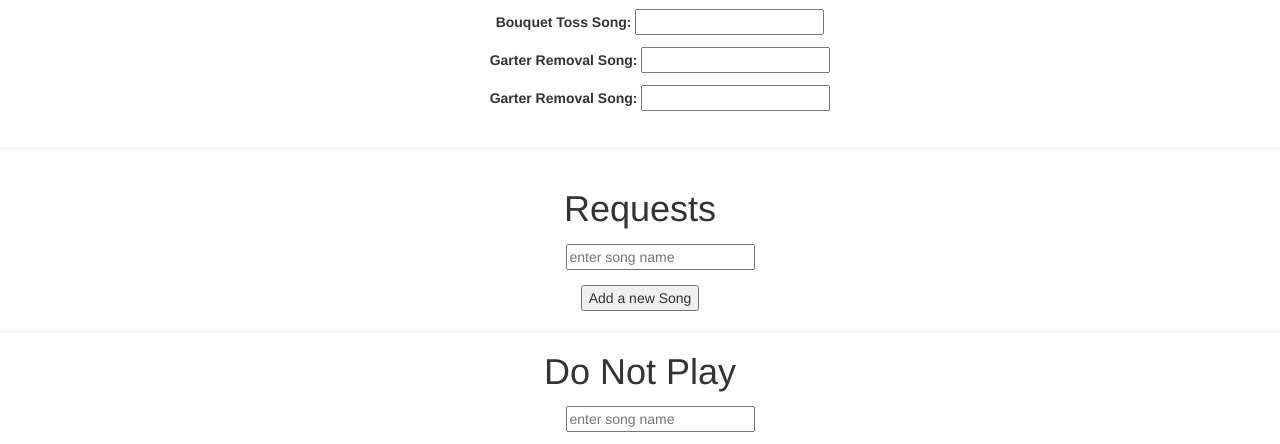
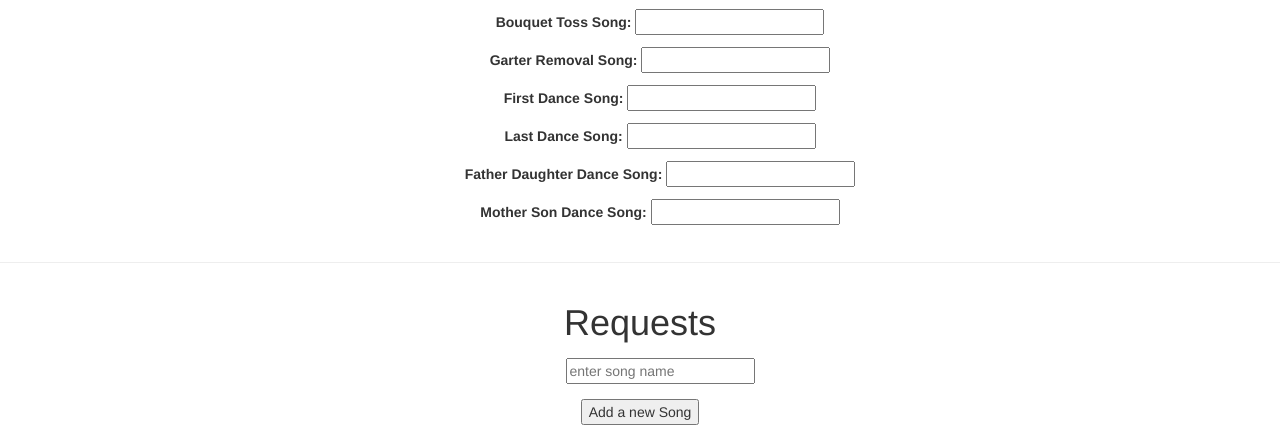
Before and after one commit to iamDio/Studio32, a plain HTML site: page index.html in a window 1280 px wide. Shown: the part 616-1060 px from the top of the page. Drawn offline with nearby package versions, Linux system fonts and the light colour scheme.

Commit message:
added some more optional fields. @TODO: Continue building form elements

```diff
--- a/index.html
+++ b/index.html
@@ -172,13 +172,43 @@
 					</input>
 				</ol>
 				<ol>
-					<label>Garter Removal Song: </label>
+					<label>First Dance Song: </label>
 					<input
 						type="text"
-						name="garterRemoval"
-						placehoder="Garter Removal Song"
+						name="firstDance"
+						placehoder="First Dance Song"
 						onfocus="this.placeholder =''"
-						onblur = "this.placeholder = 'Garter Removal Song'">
+						onblur = "this.placeholder = 'First Dance Song'">
+					</input>
+				</ol>
+				<ol>
+					<label>Last Dance Song: </label>
+					<input
+						type="text"
+						name="lastDance"
+						placehoder="Last Dance Song"
+						onfocus="this.placeholder =''"
+						onblur = "this.placeholder = 'Last Dance Song'">
+					</input>
+				</ol>
+				<ol>
+					<label>Father Daughter Dance Song: </label>
+					<input
+						type="text"
+						name="fatherDaughterDance"
+						placehoder="Father Daughter Song"
+						onfocus="this.placeholder =''"
+						onblur = "this.placeholder = 'Father Daughter Song'">
+					</input>
+				</ol>
+				<ol>
+					<label>Mother Son Dance Song: </label>
+					<input
+						type="text"
+						name="motherSonDance"
+						placehoder="Mother Son Song"
+						onfocus="this.placeholder =''"
+						onblur = "this.placeholder = 'Mother Son Song'">
 					</input>
 				</ol>
 			</ul>
```
